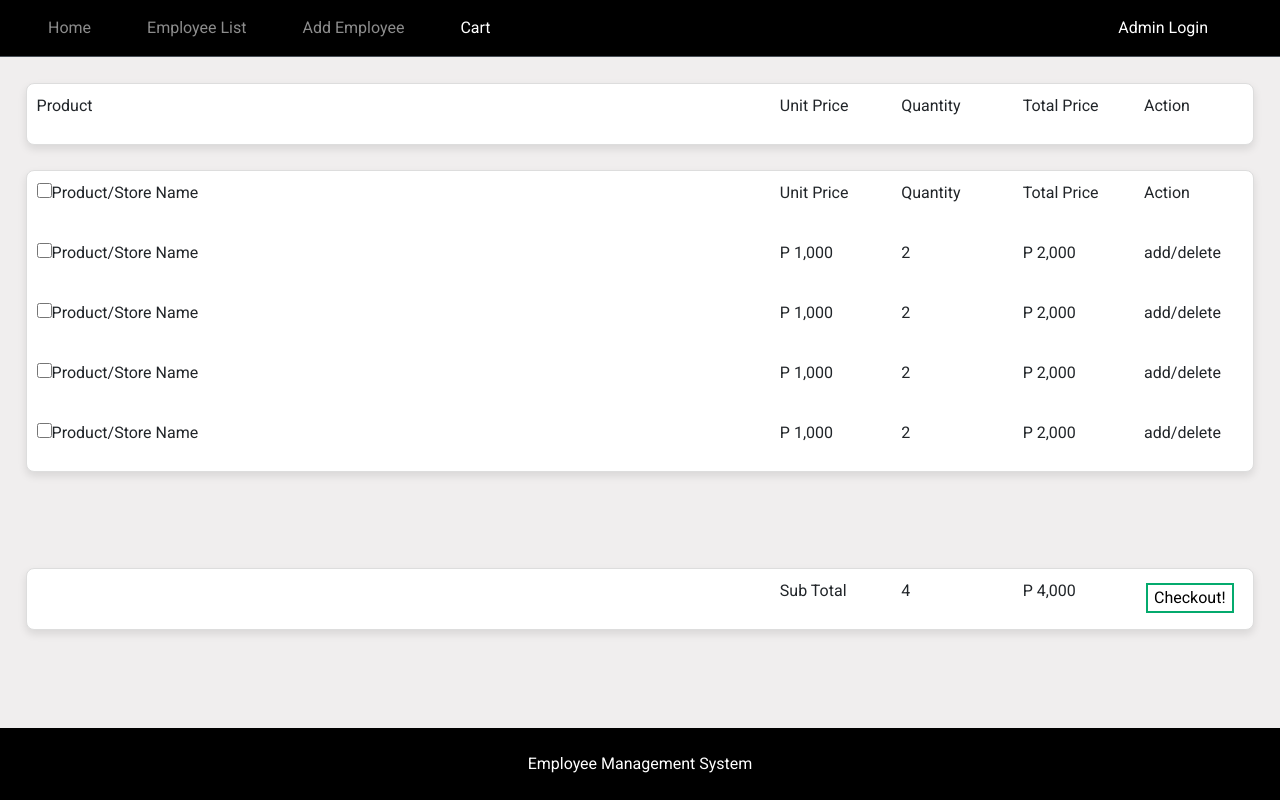
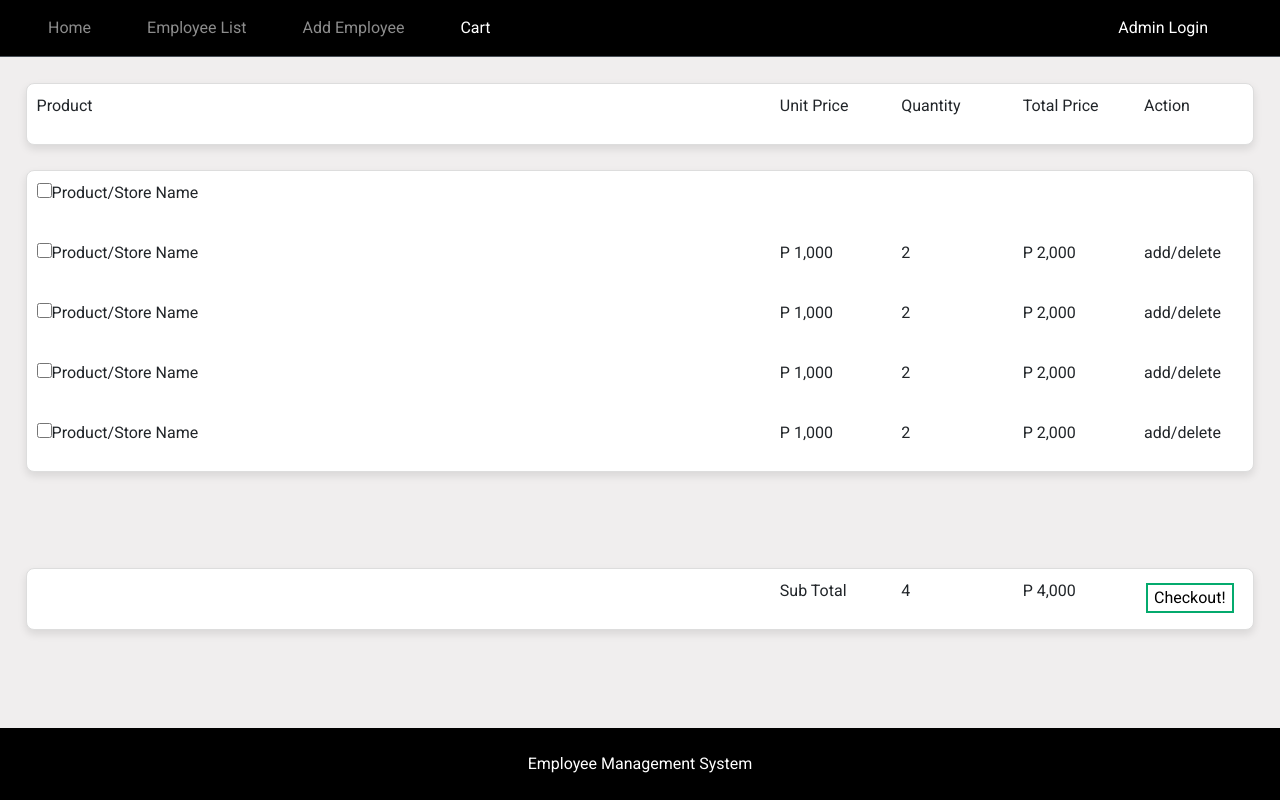
Before and after one commit to Genrei123/Supermarket-System, an Angular app in the folder frontend/: page /cart in a window 1280 px wide. Built offline with nearby package versions, Linux system fonts and the light colour scheme.

Commit message:
remove store redundant titles

```diff
--- a/frontend/src/app/cart/cart.component.html
+++ b/frontend/src/app/cart/cart.component.html
@@ -24,18 +24,19 @@
         <div class="column">
             <input type="checkbox" value="product_name" class="Lcheckbox" />
             <label for="product_name">Product/Store Name</label>
+            <p></p>
         </div>
         <div class="column1">
-            <p align="left">Unit Price</p>
+            <p align="left"></p>
         </div>
         <div class="column1">
-            <p align="left">Quantity</p>
+            <p align="left"></p>
         </div>
         <div class="column1">
-            <p align="left">Total Price</p>
+            <p align="left"></p>
         </div>
         <div class="column1">
-            <p align="left">Action</p>
+            <p align="left"></p>
         </div>
     </div>
     <div class="row">
```
